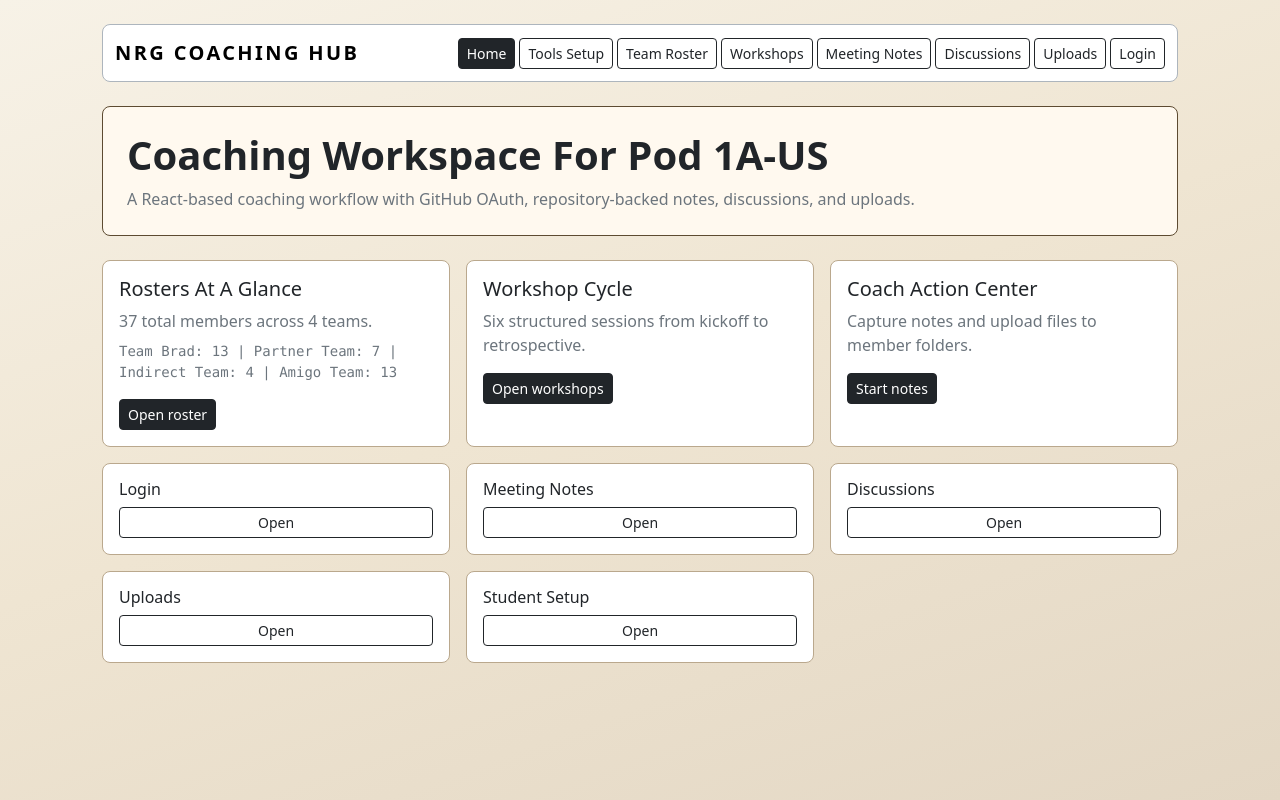
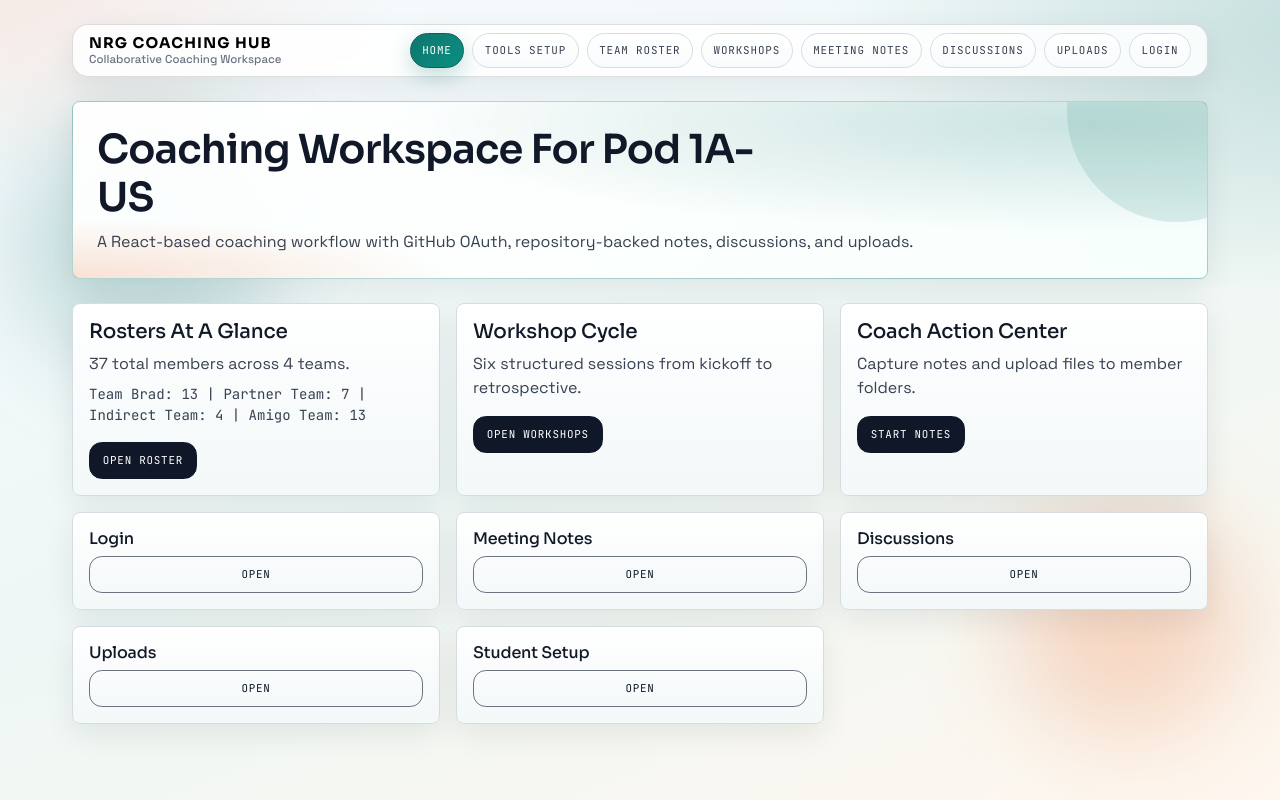
Before and after one commit to umais-developer/nrg-coaching-hub, a React (Vite) app: page / in a window 1280 px wide. Built offline with nearby package versions, Linux system fonts and the light colour scheme.

Commit message:
Revamp app UI with modern design system, expressive typography, and motion

```diff
--- a/src/components/AppNav.jsx
+++ b/src/components/AppNav.jsx
@@ -13,11 +13,14 @@ const links = [
 
 export default function AppNav() {
   return (
-    <nav className="navbar navbar-expand-lg rounded-3 border border-dark-subtle bg-white mb-4">
+    <nav className="app-nav navbar navbar-expand-lg mb-4">
       <div className="container-fluid">
-        <span className="navbar-brand text-uppercase small fw-semibold letter-space">NRG Coaching Hub</span>
+        <span className="navbar-brand d-flex flex-column lh-sm">
+          <span className="brand-title">NRG Coaching Hub</span>
+          <span className="brand-subtitle">Collaborative Coaching Workspace</span>
+        </span>
         <button
-          className="navbar-toggler"
+          className="navbar-toggler app-nav-toggle"
           type="button"
           data-bs-toggle="collapse"
           data-bs-target="#mainNav"
@@ -28,13 +31,13 @@ export default function AppNav() {
           <span className="navbar-toggler-icon" />
         </button>
         <div className="collapse navbar-collapse" id="mainNav">
-          <div className="navbar-nav ms-auto gap-1">
+          <div className="navbar-nav ms-auto gap-2 pt-3 pt-lg-0">
             {links.map((link) => (
               <NavLink
                 key={link.to}
                 to={link.to}
                 className={({ isActive }) =>
-                  `btn btn-sm ${isActive ? "btn-dark" : "btn-outline-dark"}`
+                  `nav-chip ${isActive ? "nav-chip-active" : "nav-chip-idle"}`
                 }
               >
                 {link.label}
--- a/src/styles.css
+++ b/src/styles.css
@@ -1,6 +1,34 @@
+@import url("https://fonts.googleapis.com/css2?family=Sora:wght@400;500;600;700;800&family=Space+Grotesk:wght@400;500;600;700&family=JetBrains+Mono:wght@400;600&display=swap");
+
+:root {
+  --ink-950: #111827;
+  --ink-700: #374151;
+  --ink-500: #6b7280;
+  --surface-0: #fffdf7;
+  --surface-1: #ffffff;
+  --surface-2: #f3f8f9;
+  --line: #d5dde3;
+  --brand: #0f766e;
+  --brand-strong: #115e59;
+  --brand-soft: #ccfbf1;
+  --accent: #ea580c;
+  --accent-soft: #ffedd5;
+  --shadow-soft: 0 10px 30px rgba(17, 24, 39, 0.08);
+  --shadow-lift: 0 22px 50px rgba(15, 118, 110, 0.16);
+}
+
+* {
+  box-sizing: border-box;
+}
+
 body {
-  background: linear-gradient(160deg, #f7f2e7 0%, #efe5d2 48%, #e3d7c4 100%);
   min-height: 100vh;
+  font-family: "Space Grotesk", sans-serif;
+  color: var(--ink-950);
+  background:
+    radial-gradient(1000px 500px at -10% -10%, rgba(234, 88, 12, 0.16), transparent 56%),
+    radial-gradient(900px 460px at 105% 4%, rgba(15, 118, 110, 0.2), transparent 58%),
+    linear-gradient(160deg, #f7fbff 0%, #eef7f5 52%, #fff7ef 100%);
 }
 
 #root {
@@ -8,36 +36,282 @@ body {
 }
 
 .page-shell {
-  max-width: 1100px;
+  max-width: 1160px;
+  position: relative;
 }
 
-.letter-space {
-  letter-spacing: 0.12em;
+.page-shell::before,
+.page-shell::after {
+  content: "";
+  position: fixed;
+  z-index: -1;
+  border-radius: 999px;
+  filter: blur(48px);
+  pointer-events: none;
+}
+
+.page-shell::before {
+  width: 260px;
+  height: 260px;
+  top: 14%;
+  left: 1%;
+  background: rgba(15, 118, 110, 0.2);
+}
+
+.page-shell::after {
+  width: 230px;
+  height: 230px;
+  right: 3%;
+  bottom: 8%;
+  background: rgba(234, 88, 12, 0.2);
+}
+
+.app-nav {
+  border: 1px solid rgba(17, 24, 39, 0.14);
+  border-radius: 1rem;
+  background: rgba(255, 255, 255, 0.85);
+  backdrop-filter: blur(10px);
+  box-shadow: var(--shadow-soft);
+  padding: 0.25rem;
+}
+
+.brand-title {
+  font-family: "Sora", sans-serif;
+  font-size: 0.92rem;
+  letter-spacing: 0.08em;
+  text-transform: uppercase;
+  font-weight: 700;
+}
+
+.brand-subtitle {
+  font-size: 0.72rem;
+  color: var(--ink-500);
+  font-weight: 500;
+}
+
+.app-nav-toggle {
+  border-color: var(--line);
+}
+
+.nav-chip {
+  text-decoration: none;
+  font-family: "JetBrains Mono", monospace;
+  text-transform: uppercase;
+  letter-spacing: 0.08em;
+  font-size: 0.68rem;
+  padding: 0.52rem 0.72rem;
+  border-radius: 999px;
+  border: 1px solid var(--line);
+  transition: all 180ms ease;
+}
+
+.nav-chip-idle {
+  color: var(--ink-700);
+  background: linear-gradient(180deg, #ffffff 0%, #f8fbfc 100%);
+}
+
+.nav-chip-idle:hover {
+  border-color: var(--brand);
+  color: var(--brand-strong);
+  transform: translateY(-1px);
+}
+
+.nav-chip-active {
+  color: #ffffff;
+  border-color: var(--brand-strong);
+  background: linear-gradient(135deg, var(--brand) 0%, #0b8f82 100%);
+  box-shadow: 0 8px 22px rgba(15, 118, 110, 0.26);
 }
 
 .hero-card {
-  background: #fff9ef;
-  border: 1px solid #5d4b31;
+  position: relative;
+  overflow: hidden;
+  border: 1px solid rgba(15, 118, 110, 0.3);
+  background:
+    radial-gradient(130% 130% at 90% 12%, rgba(15, 118, 110, 0.2), transparent 48%),
+    radial-gradient(80% 80% at 0% 100%, rgba(234, 88, 12, 0.17), transparent 42%),
+    linear-gradient(135deg, rgba(255, 255, 255, 0.95), rgba(247, 255, 252, 0.95));
+  box-shadow: var(--shadow-soft);
+}
+
+.hero-card::after {
+  content: "";
+  position: absolute;
+  width: 220px;
+  height: 220px;
+  right: -80px;
+  top: -100px;
+  border-radius: 50%;
+  background: rgba(15, 118, 110, 0.12);
+}
+
+.hero-card h1,
+.hero-card .display-6 {
+  font-family: "Sora", sans-serif;
+  letter-spacing: -0.02em;
+  max-width: 22ch;
 }
 
 .section-card {
-  background: #fff;
-  border: 1px solid #baa88d;
+  border: 1px solid var(--line);
+  background: linear-gradient(180deg, var(--surface-1) 0%, var(--surface-2) 100%);
+  box-shadow: var(--shadow-soft);
+  transition: transform 220ms ease, box-shadow 220ms ease;
+}
+
+.section-card:hover {
+  transform: translateY(-4px);
+  box-shadow: var(--shadow-lift);
+}
+
+h1,
+h2,
+h3,
+.h3,
+.h4,
+.h5,
+.h6 {
+  font-family: "Sora", sans-serif;
+  letter-spacing: -0.01em;
+}
+
+.text-secondary {
+  color: var(--ink-700) !important;
+}
+
+.btn {
+  border-radius: 0.8rem;
+  font-family: "JetBrains Mono", monospace;
+  text-transform: uppercase;
+  letter-spacing: 0.07em;
+  font-size: 0.68rem;
+  padding: 0.58rem 0.8rem;
+}
+
+.btn-dark {
+  background: linear-gradient(135deg, var(--ink-950), #0f172a);
+  border-color: #0f172a;
+}
+
+.btn-dark:hover,
+.btn-dark:focus {
+  background: linear-gradient(135deg, var(--brand-strong), var(--brand));
+  border-color: var(--brand-strong);
+}
+
+.btn-outline-dark {
+  border-color: var(--ink-500);
+  color: var(--ink-950);
+}
+
+.btn-outline-dark:hover,
+.btn-outline-dark:focus {
+  background: var(--accent-soft);
+  border-color: var(--accent);
+  color: #7c2d12;
+}
+
+.form-control,
+.form-select {
+  border-color: #b8c5cf;
+  background: #ffffff;
+  border-radius: 0.7rem;
+  padding: 0.62rem 0.75rem;
+}
+
+.form-control:focus,
+.form-select:focus {
+  border-color: #14b8a6;
+  box-shadow: 0 0 0 0.2rem rgba(20, 184, 166, 0.2);
+}
+
+.alert {
+  border-radius: 0.8rem;
+  border-width: 1px;
+}
+
+.alert-success {
+  background: #ecfdf5;
+  border-color: #34d399;
+  color: #065f46;
+}
+
+.alert-warning {
+  background: #fff7ed;
+  border-color: #fdba74;
+  color: #9a3412;
 }
 
 .mono {
-  font-family: ui-monospace, SFMono-Regular, Menlo, Monaco, Consolas, "Liberation Mono", "Courier New", monospace;
+  font-family: "JetBrains Mono", monospace;
 }
 
 pre.note-preview {
   white-space: pre-wrap;
   max-height: 280px;
   overflow: auto;
-  font-size: 0.9rem;
+  font-size: 0.86rem;
+  line-height: 1.45;
+  background: #f8fbff !important;
 }
 
 .tools-image {
   width: 100%;
-  border: 1px solid #baa88d;
-  border-radius: 0.5rem;
+  border: 1px solid #c9d6df;
+  border-radius: 0.75rem;
+  box-shadow: 0 8px 25px rgba(17, 24, 39, 0.1);
 }
+
+.row.g-3 > div {
+  animation: slide-fade-in 500ms ease both;
+}
+
+.row.g-3 > div:nth-child(2) {
+  animation-delay: 70ms;
+}
+
+.row.g-3 > div:nth-child(3) {
+  animation-delay: 140ms;
+}
+
+.row.g-3 > div:nth-child(4) {
+  animation-delay: 210ms;
+}
+
+.row.g-3 > div:nth-child(5) {
+  animation-delay: 280ms;
+}
+
+.row.g-3 > div:nth-child(6) {
+  animation-delay: 350ms;
+}
+
+@keyframes slide-fade-in {
+  from {
+    opacity: 0;
+    transform: translateY(14px);
+  }
+
+  to {
+    opacity: 1;
+    transform: translateY(0);
+  }
+}
+
+@media (max-width: 991px) {
+  .brand-subtitle {
+    display: none;
+  }
+}
+
+@media (max-width: 768px) {
+  .hero-card h1,
+  .hero-card .display-6 {
+    max-width: none;
+  }
+
+  .nav-chip {
+    width: 100%;
+    text-align: center;
+  }
+}
```
